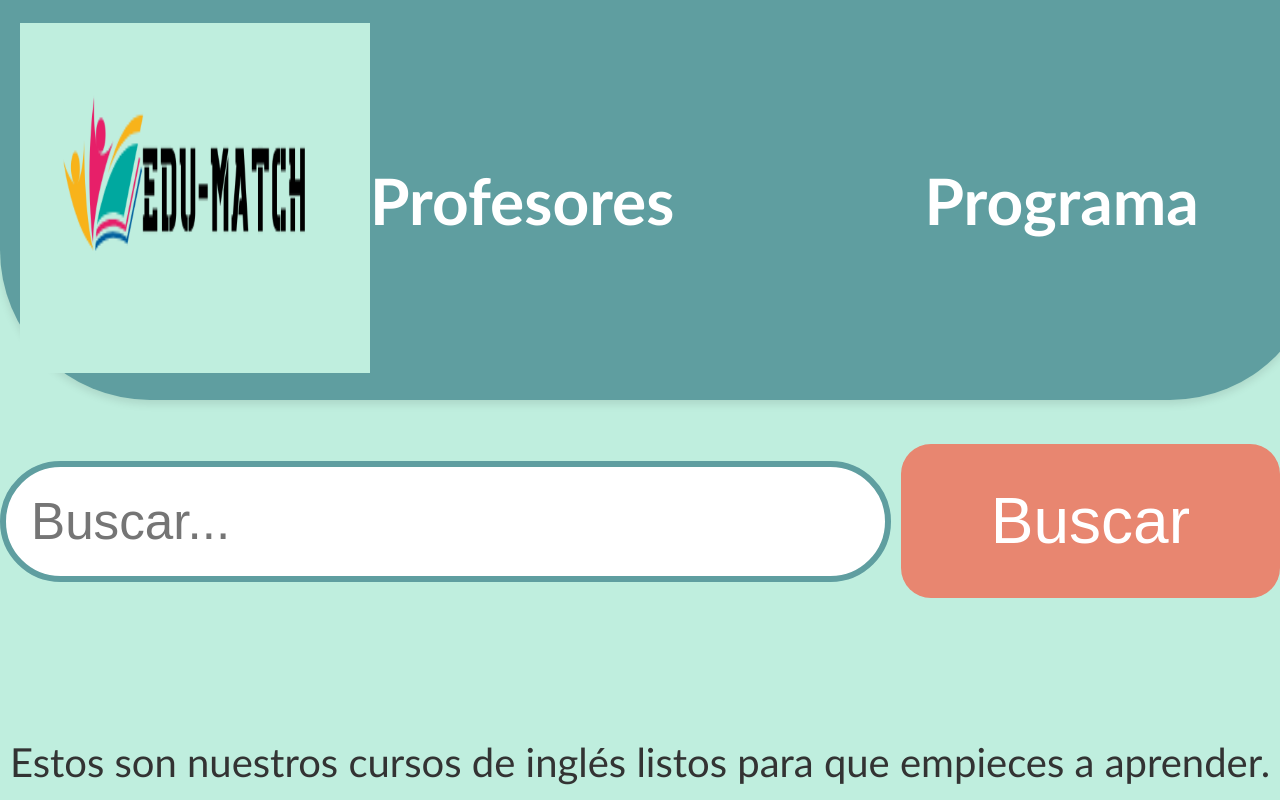
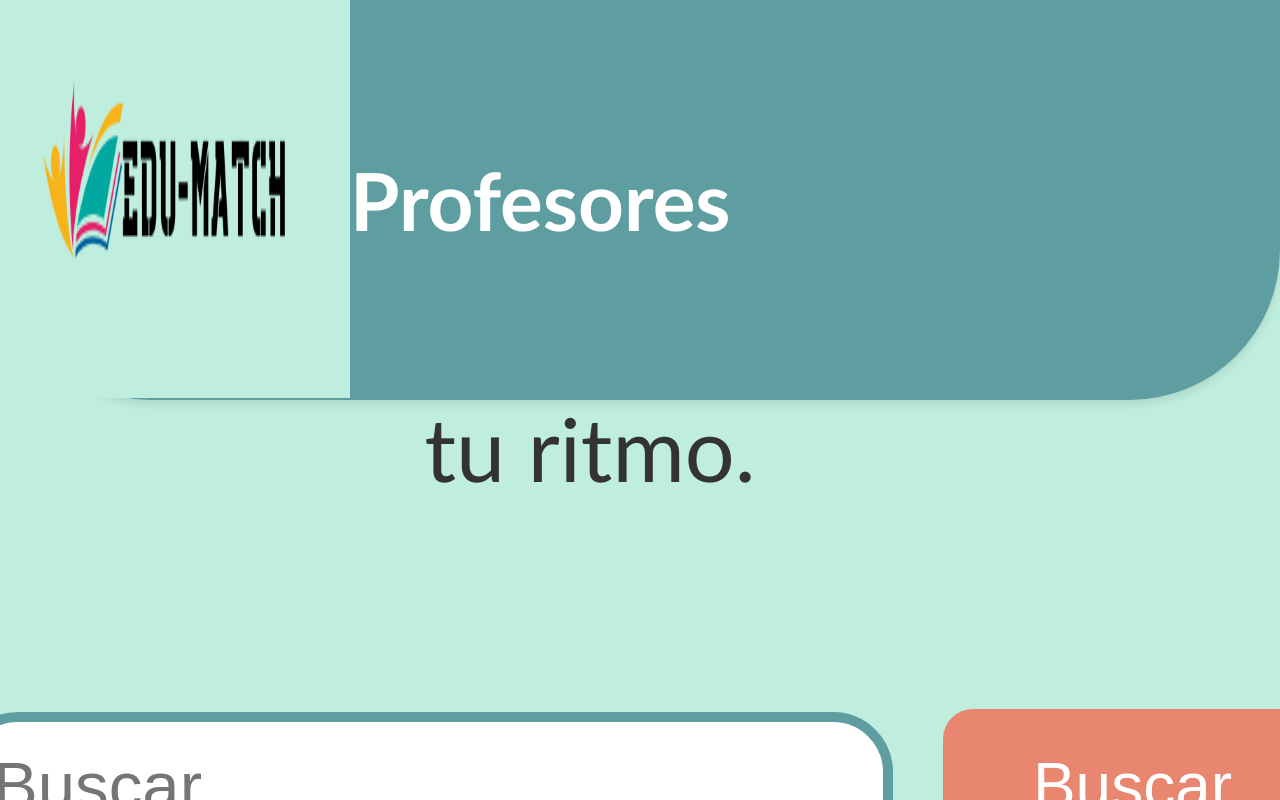
Before and after one commit to sofikalpin/EduMatch, a React (Create React App) app in the folder frontend-sistema-apoyo/frontend-sistema-apoyo/: page / in a window 1280 px wide. Built offline with nearby package versions, Linux system fonts and the light colour scheme.

Commit message:
algunos cambios a los estilos

```diff
--- a/frontend-sistema-apoyo/frontend-sistema-apoyo/src/componentes/inicio/Inicio.css
+++ b/frontend-sistema-apoyo/frontend-sistema-apoyo/src/componentes/inicio/Inicio.css
@@ -16,92 +16,105 @@ html, body {
     width: 100vw;
     min-height: 100vh;
     background-color: #bfeede;
-    padding-top: 400px; /* Añadir espacio en la parte superior para la barra de navegación */
+    padding-top: 700px; /* Añadir espacio en la parte superior para la barra de navegación */
 }
 
 .header {
     position: fixed; /* Mantiene la barra en la parte superior */
     top: 0; /* Se asegura de que esté en la parte superior */
-    left: 0; /* Se asegura de que esté alineada a la izquierda */
+    left: 0pxs; /* Se asegura de que esté alineada a la izquierda */
     display: flex;
-    justify-content: space-between;
+    justify-content: space-between; /* Espaciado uniforme */
     align-items: center;
     width: 100%; /* Ancho completo */
     height: 400px; /* Ajusta la altura de la barra de navegación */
     background-color: #5f9ea0;
-    padding: 0 20px; /* Elimina el padding superior e inferior para igualar con la altura */
+    padding: 0; /* Elimina el padding superior e inferior para igualar con la altura */
     box-shadow: 0px 4px 8px rgba(0, 0, 0, 0.1);
     border-radius: 0 0 150px 150px; /* Ajusta las esquinas */
 }
 
 .logo-img {
-    width: 300px; /* Ajusta el ancho */
-    height: 350px; /* Ajusta el alto si es necesario */
-    margin-right: 1000px; /* Añadir espacio a la derecha del logo */
-}s
+    width: 600px; /* Ajusta el ancho */
+    height: 400px; /* Ajusta el alto si es necesario */
+    margin-right: 100px; /* Ajusta este margen */
+}
+
+
 
 
 .left-container {
     display: flex;
     align-items: center;
     justify-content: flex-start; /* Alineación a la izquierda */
-    flex-grow: 1; /* Ocupa todo el espacio disponible a la izquierda */
+    flex-grow: 0; /* Ocupa todo el espacio disponible a la izquierda */
 }
 
 .navigation ul {
     list-style: none;
     display: flex;
-    gap: 250px; /* Espacio entre los elementos de navegación */
     margin: 0;
+    gap: 750px; /* Espacio entre los elementos de navegación */
     padding: 0; /* Eliminar padding y márgenes por defecto */
+    justify-content: flex-end; /* Cambiar a 'flex-start' para alinearlos a la izquierda o 'flex-end' para la derecha */
+}
+
+.navigation li {
+    margin-right: 290px; /* Espacio entre los elementos de navegación */
 }
 
 .navigation a {
     color: white;
     text-decoration: none;
     font-weight: bold;
-    font-size: 4.0em; /* Aumenta el tamaño de la letra */
-    margin-left: 0sem; /* Añadir margen a la izquierda para separar de la barra */
+    font-size: 5.0em; /* Aumenta el tamaño de la letra */
+    margin-right: 300spx; /* Añadir margen a la izquierda para separar de la barra */
 }
 
 .auth-buttons {
-    display: flex;
-    gap: -1000px; /* Espacio entre los botones */
-    margin-left: autos; /* Eliminar margen izquierdo para mover los botones a la izquierda */
-    justify-content: flex-start; /* Asegura que los botones estén alineados a la izquierda */
+    display: flex;         /* Utiliza Flexbox para la alineación */
+    gap: 20px;               /* Sin separación entre los botones */
+    justify-content: flex-start; /* Alineación a la izquierda */
+    padding: 0;          /* Asegúrate de que no haya padding en el contenedor */
+    margin-left: 10px; /* Añadir margen izquierdo para separar de la navegación */
 }
 
-.auth-buttons button { /* Cambiar a 'button' para mayor accesibilidad */
-    height: 100%; /* Asegura que el botón tenga la misma altura que la barra */
-    padding: 0 40px; /* Ajusta el padding lateral */
-    background-color: #e88670;
-    color: white;
-    border-radius: 5px;
-    border: none; /* Remover borde */
-    font-size: 5.2em; /* Aumentar tamaño de letra de botones */
-    cursor: pointer;
-    transition: background-color 0.3s ease;
+.auth-buttons .login-button,
+.auth-buttons .register-button {
+    height: 100%;        /* Asegura que ambos botones tengan la misma altura */
+    padding: 20px 20px; /* Ajusta el padding según sea necesario */
+    background-color: #e88670; /* Color de fondo de los botones */
+    color: white;       /* Color del texto */
+    border-radius: 100px; /* Esquinas redondeadas */
+    border: none;       /* Sin borde */
+    font-size: 4.0em;   /* Tamaño de letra */
+    cursor: pointer;    /* Cursor de puntero al pasar el mouse */
+    text-decoration: none; /* Sin subrayado en los enlaces */
+    margin: 0 5px;         /* Sin margen para evitar separación */
+    transition: background-color 0.3s ease; /* Efecto de transición */
 }
 
-.auth-buttons button:hover {
-    background-color: #d75c47;
+.auth-buttons .login-button:hover,
+.auth-buttons .register-button:hover {
+    background-color: #d75c47; /* Cambia el color al pasar el mouse */
 }
 
+
 .search-container {
-    margin: 100px 0; /* Ajustar el margen superior para evitar la barra de navegación */
+    margin: 600px 0; /* Ajustar el margen superior para evitar la barra de navegación */
     display: flex;
     justify-content: center;
     align-items: center;
-    gap: 10px;
+    gap: 50px;
     width: 100%;
 }
 
 .search-input {
     padding: 25px; /* Aumentar padding */
     width: 1500px;
-    border: 6px solid #5f9ea0;
-    border-radius: 150px;
-    font-size: 3.2em; /* Aumentar tamaño de letra del input */
+    border: 10px solid #5f9ea0;
+    border-radius: 60px;
+    font-size: 4.2em; /* Aumentar tamaño de letra del input */
 }
 
 
@@ -111,12 +124,25 @@ html, body {
 }
 
 .intro {
-    font-size: 2.5em; /* Aumentar tamaño del texto de introducción */
+    font-size: 4.5em; /* Aumentar tamaño del texto de introducción */
     max-width: 1500px;
     text-align: center;
     color: #333;
-    margin-bottom: 30px; /* Ajuste del margen inferior */
+    margin-right: 100pxs;
+    margin-bottom: 200px; /* Ajuste del margen inferior */
 }
+
+.intro-top {
+    font-size: 5.5em; /* Aumentar tamaño de texto */
+    max-width: 1500px; /* Ancho máximo */
+    text-align: center; /* Centrar el texto */
+    color: #333; /* Color del texto */
+    margin-bottom: -500px; /* Espacio inferior */
+    padding: 20px; /* Espacio interior */
+    margin-right: 100px;
+
+}
+
 
 @media (max-width: 768px) {
     .logo-img {
--- a/frontend-sistema-apoyo/frontend-sistema-apoyo/src/componentes/inicio/Inicio.js
+++ b/frontend-sistema-apoyo/frontend-sistema-apoyo/src/componentes/inicio/Inicio.js
@@ -18,9 +18,14 @@ export const Inicio = () => {
                 </nav>
                 <div className="auth-buttons">
                 <Link to="/login" className="login-button">Login</Link>
-                    <Link to="/registrarse" className="register-button">Registrate</Link>
+                <Link to="/registrarse" className="register-button">Registrate</Link>
                 </div>
             </header>
+
+            <section className="intro-top">
+                <h1>Aprende Inglés Gratis</h1>
+                <p>Aquí encontrarás todos los contenidos necesarios para aprender la lengua inglesa a tu ritmo.</p>
+            </section>
             <div className="search-container">
                 <input type="text" placeholder="Buscar..." className="search-input" />
                 <button className="search-button">Buscar</button>
@@ -28,6 +33,7 @@ export const Inicio = () => {
             <section className="intro">
                 <p>Estos son nuestros cursos de inglés listos para que empieces a aprender.</p>
             </section>
+
         </div>
     );
 };
```
